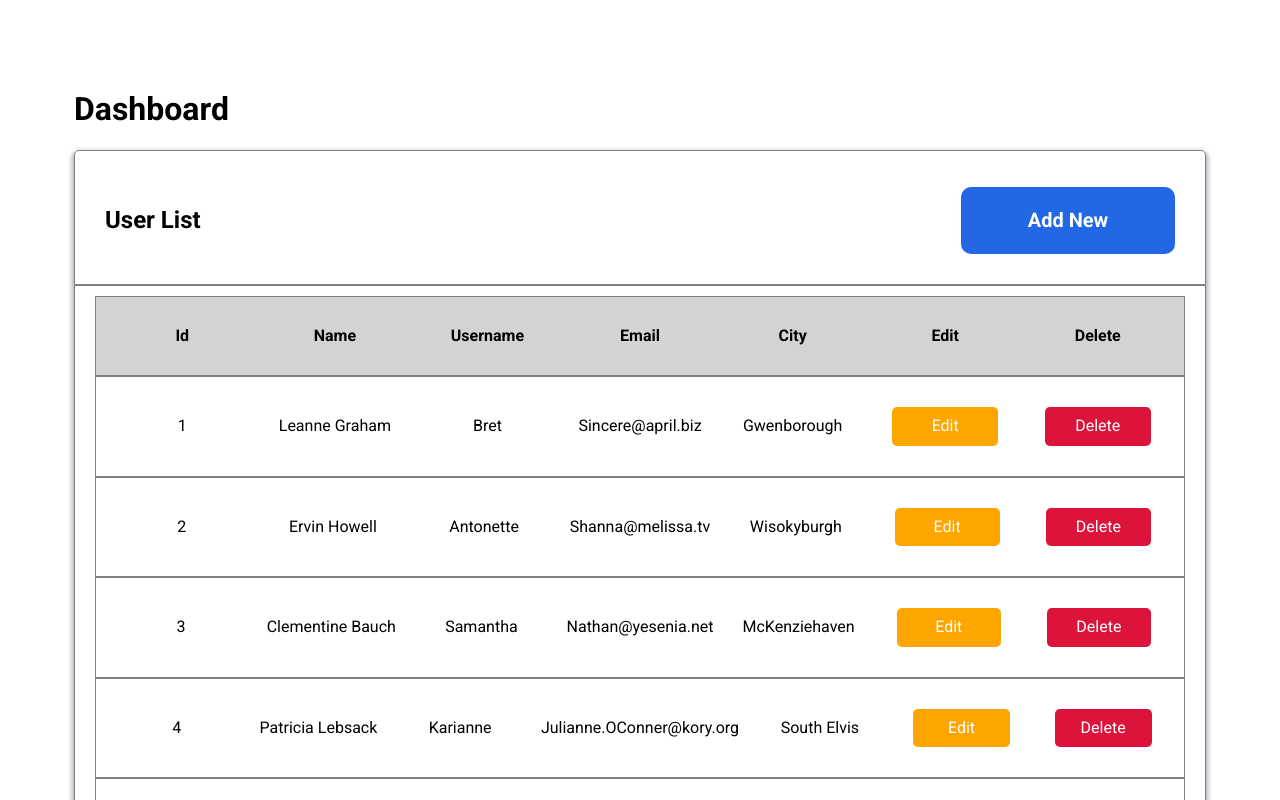
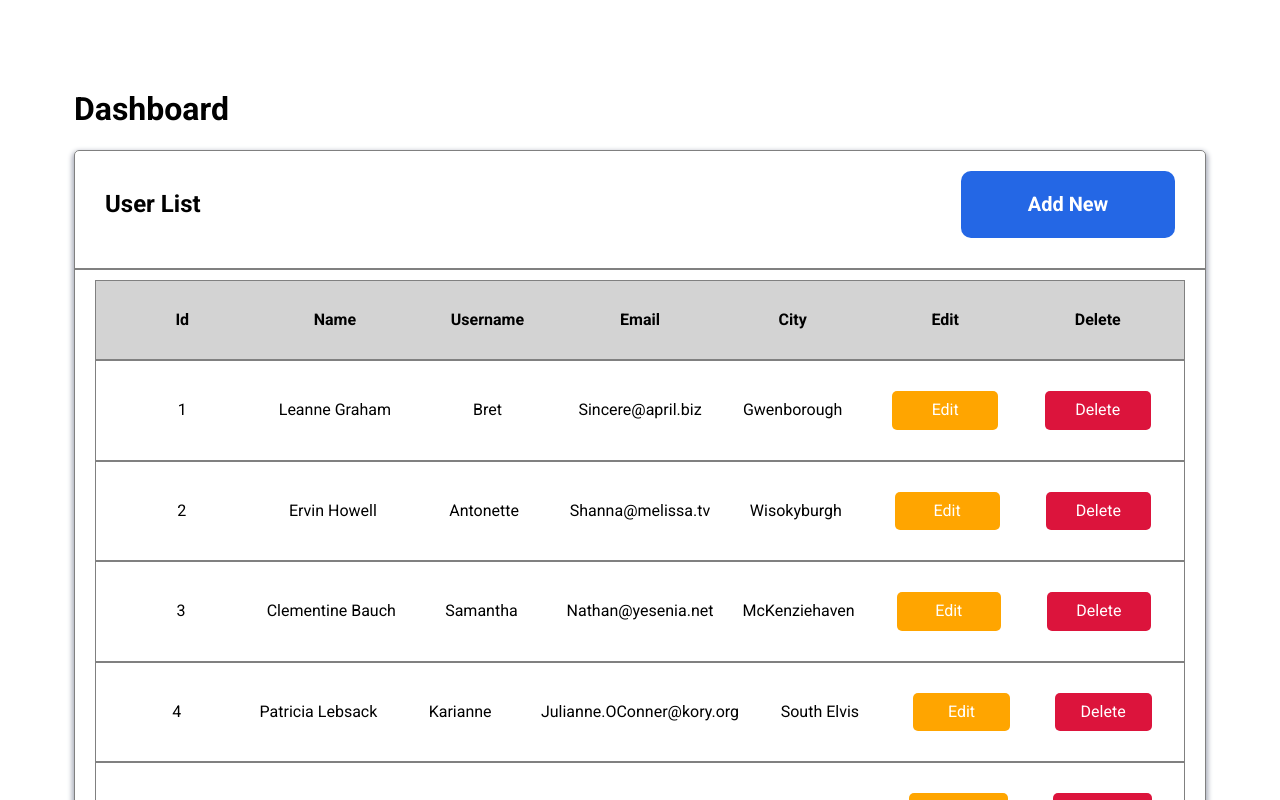
Before and after one commit to lukaszkrzeminski/admin-panel, a React (Create React App) app: page / in a window 1280 px wide. Shown: the top 800 px of the page. Built offline with nearby package versions, Linux system fonts and the light colour scheme.

Commit message:
bugfixing code refactoring

```diff
--- a/src/common/Section/styled.js
+++ b/src/common/Section/styled.js
@@ -8,7 +8,7 @@ export const Container = styled.div`
     margin: 0 auto;
 `;
 
-export const Paragraph = styled.p`
+export const Paragraph = styled.div`
     display: flex;
     flex-direction: column;
 `;
```
